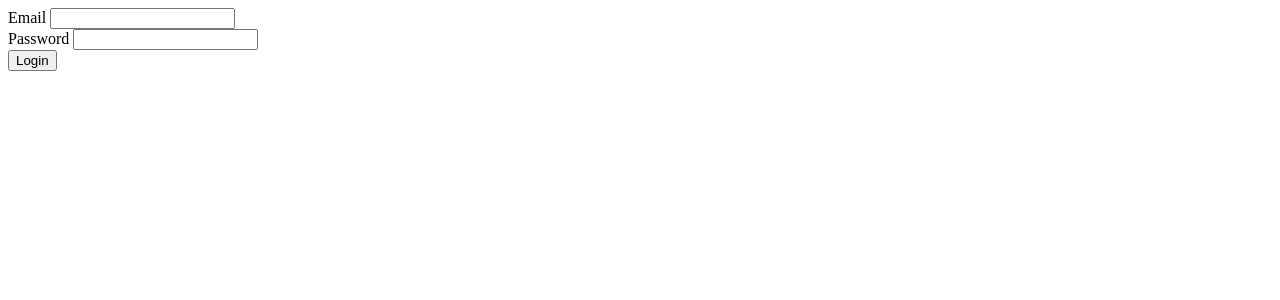
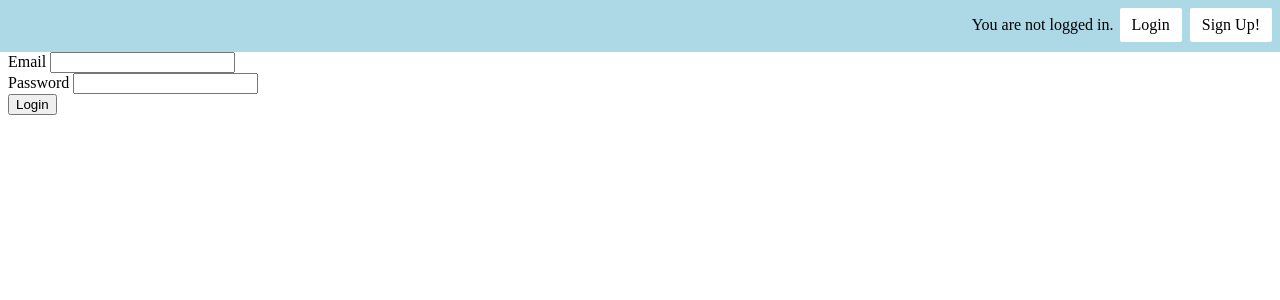
Before and after one commit to pakmmc/user_management, a Flask app: page /login in a window 1280 px wide. Shown: the top 300 px of the page. Run offline with Flask 2, Linux system fonts and the light colour scheme.

Commit message:
Add a navigation to every page that only displays a login button if you are logged out.

```diff
--- a/static/style.css
+++ b/static/style.css
@@ -13,3 +13,25 @@ tr:nth-child(2n) {
 col:nth-child(2n + 1) {
     background-color: red;
 }
+
+nav {
+    background-color: lightblue;
+    margin: -10px -10px 0;
+    padding: 8px;
+    text-align: end;
+}
+nav a {
+    display: inline-block;
+    margin: 2px;
+    padding: 8px 12px;
+    color: black;
+    background-color: white;
+    text-decoration: none;
+    border-radius: 2px;
+    transition-property: background-color, transform;
+    transition-duration: 300ms;
+}
+nav a:hover {
+    background-color:lavender;
+    transform: translateY(-3px);
+}
--- a/templates/_layout.html
+++ b/templates/_layout.html
@@ -6,6 +6,15 @@
         <link rel="stylesheet" href="static/style.css">
     </head>
     <body>
+        <nav>
+            {% if session["logged_in"] %}
+                You are logged in!
+            {% else %}
+                You are not logged in.
+                <a href="/login">Login</a>
+                <a href="/signup">Sign Up!</a>
+            {% endif %}
+        </nav>
         {% block content %}
         {% endblock %}
     </body>
--- a/templates/home.html
+++ b/templates/home.html
@@ -2,8 +2,6 @@
 
 {% block content %}
 <h1>Hello World!</h1>
-<a href="/login">Login</a>
-<a href="/signup">Sign Up!</a>
 
 <table>
     <colgroup><col><col><col></colgroup>
```
